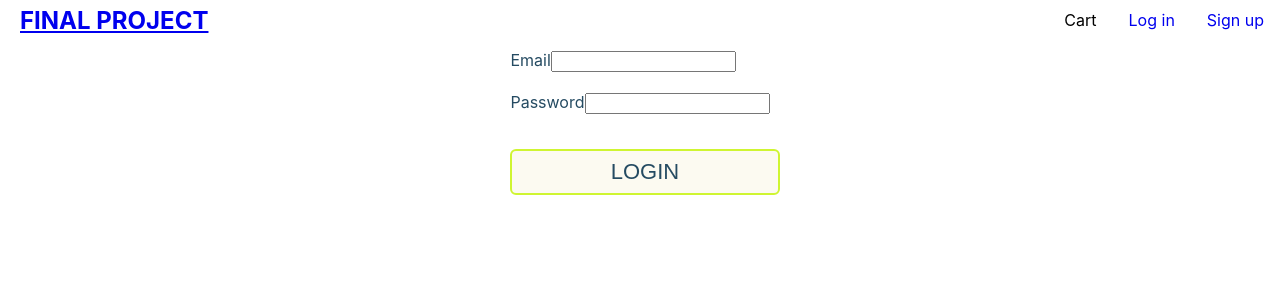
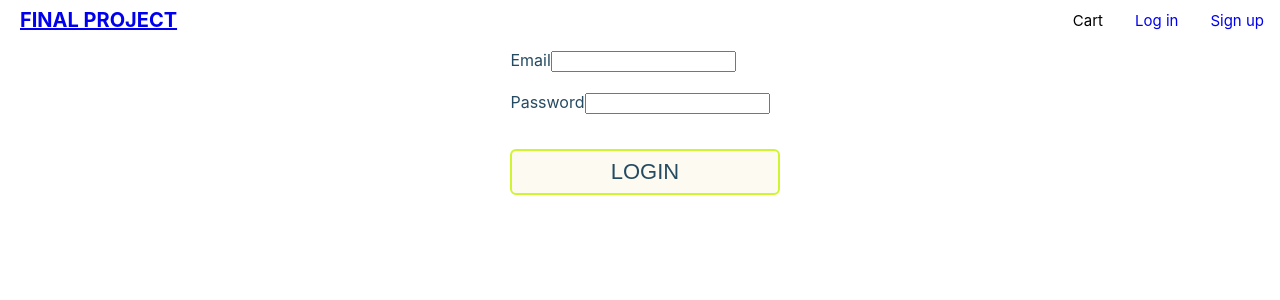
Before and after one commit to annatakman/Final-Project-Frontend, a React (Create React App) app: page /login in a window 1280 px wide. Shown: the top 300 px of the page. Built offline with nearby package versions, Linux system fonts and the light colour scheme.

Commit message:
style updates

```diff
--- a/src/components/FeaturedGrid.js
+++ b/src/components/FeaturedGrid.js
@@ -6,10 +6,15 @@ const FeaturedContainer = styled.section`
 `
 const Grid = styled.div`
   display: grid;
-  grid-template-columns: 32% 32% 32%;
-  grid-column-gap: 2%;
-  width: 100vw;
+  grid-template-columns: 100%;
   margin: 20px;
+  grid-row-gap: 20px;
+
+  @media (min-width: 768px) {
+    grid-template-columns: 32% 32% 32%;
+    grid-column-gap: 2%;
+    width: 100vw;
+  }
 `
 const Article = styled.article`
   width: 100%;
--- a/src/components/Header.js
+++ b/src/components/Header.js
@@ -6,17 +6,37 @@ const Nav = styled.nav`
   display: flex;
   justify-content: space-between;
   align-items: center;
-  height: 40px;
+  height: 25px;
   margin: 0;
   padding: 0 0 0 20px;
+
+  @media (min-width: 768px) {
+      height: 40px;
+    }
 `
-const Title = styled.h1``
-const NavList = styled.ul``
+const Title = styled.h1`
+  font-size: 15px;
+
+  @media (min-width: 768px) {
+      font-size: 20px;
+    }
+`
+const NavList = styled.ul`
+  font-size: 12px;
+
+  @media (min-width: 768px) {
+      font-size: 15px;
+    }
+`
 const ListItem = styled.li`
   display: block;
   float: left;
-  padding: 1rem;
+  padding: 0.5rem;
   position: relative;
+
+  @media (min-width: 768px) {
+    padding: 1rem;
+    }
 `
 
 export const Header = () => {
--- a/src/pages/LandingPage.js
+++ b/src/pages/LandingPage.js
@@ -7,11 +7,19 @@ const Container = styled.div`
 `
 const HeroImage = styled.div`
   background-image: url('https://res.cloudinary.com/everlane/image/upload/c_scale/dpr_1.5,f_auto,q_65/v1/i/f52990bb_f4e3.jpg');
-  height: 70vh;
+  height: 20vh;
+  position: relative;
+  background-size: cover;
   background-position: center;
   background-repeat: no-repeat;
-  background-size: cover;
-  position: relative;
+
+  @media (min-width: 768px) {
+    height: 30vh;
+  }
+
+  @media (min-width: 1025px) {
+    height: 70vh;
+  }
 `
 const HeroTextContainer = styled.div`
   text-align: center;
```
Also changed, not shown: src/components/Button.js (+4 -4 lines).
